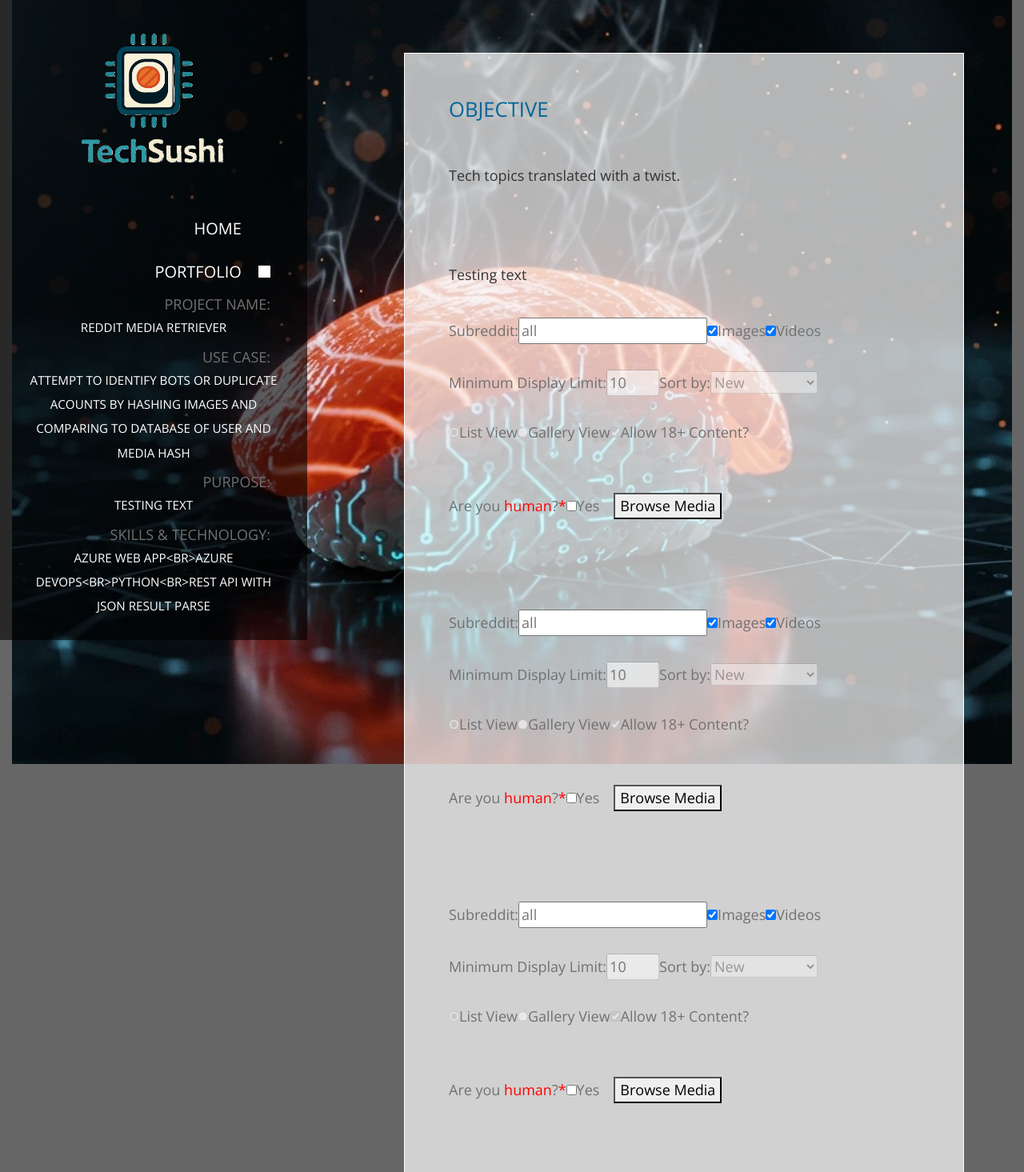
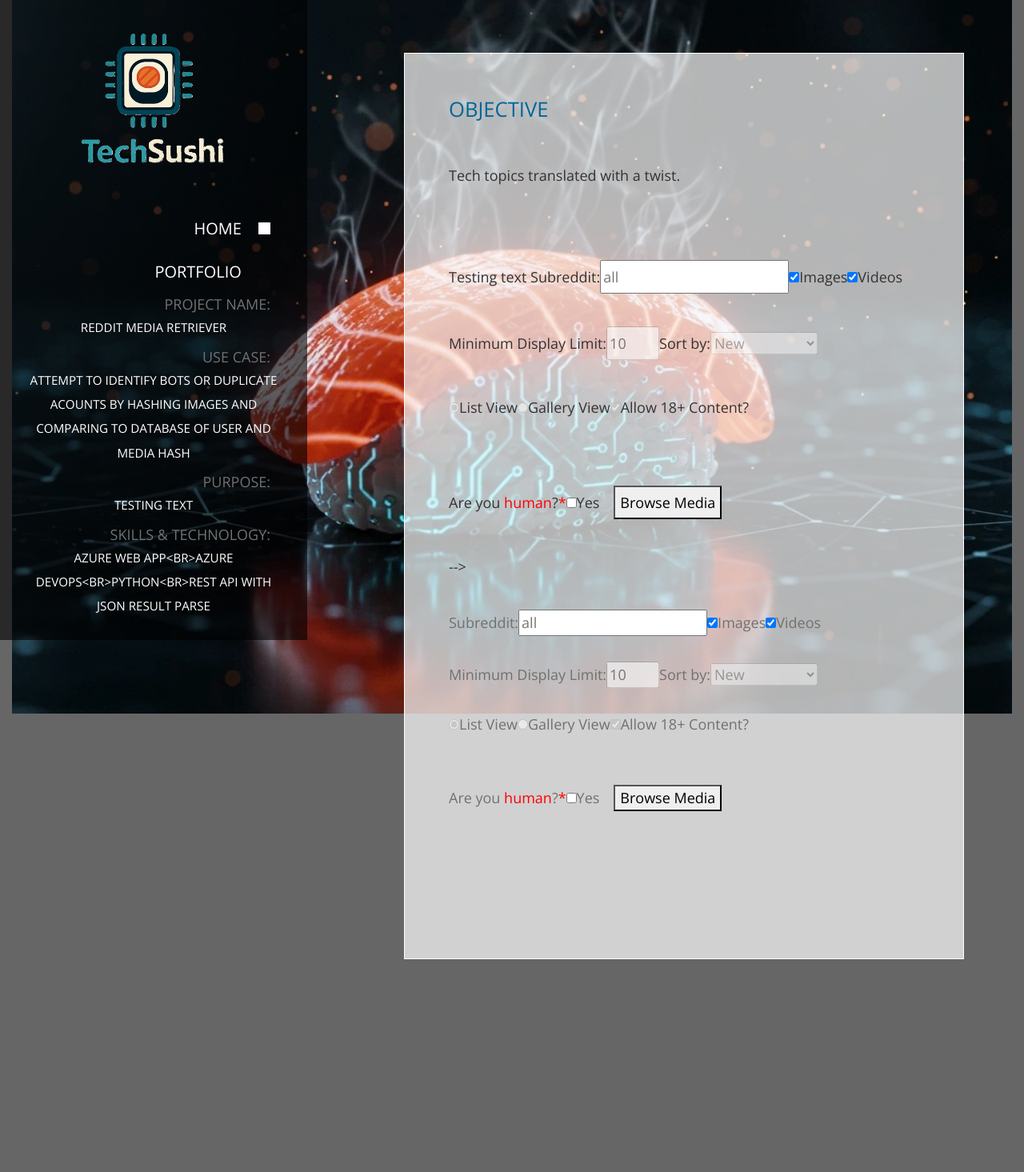
Before and after one commit to jdturbeau/repo-techsushi-portfolio-py, a Flask app: page /rmrwrap in a window 1280 px wide. Shown: the top 1465 px of the page at 80% size. After the commit the page ends 1199 px from the top, so only its background shows below. Run offline with Flask 3, Linux system fonts and the light colour scheme; some libraries are stand-ins or nearby versions.

Commit message:
Update proj_body.html

```diff
--- a/templates/proj_body.html
+++ b/templates/proj_body.html
@@ -13,12 +13,12 @@
                         <p class="mb-0 tm-color-gray">
                           <br><br>
                         {{ strProjOverview }}
-                                    <br><br>
-                                    {{ strProjBody | safe }}
+
+                                    <!-- option for escaping markup from parameter to template - safe (ensure not user input otherwise concern of XSS)
+                                    <!-- {{ strProjBody | safe }} -->
                                     <br><br>
                                     {{ strProjBody }}
                                     <br><br>
-                                    <form action="/rmrout" method="post"><!-- Form elements go here --><label for="subreddit">Subreddit: </label><input type="text" id="sub" name="subreddit" placeholder="all" autocomplete="off"><input type="checkbox" id="images" name="mediatype" value="images" checked><label for="images">Images</label><input type="checkbox" id="videos" name="mediatype" value="videos" checked><label for="videos">Videos</label><br><br><label for="count">Minimum Display Limit: </label><input type="number" id="limit" name="count" min="1" max="30" step="1" placeholder="10" autocomplete="off" disabled><label for="sort"> Sort by: </label><select id="sort" name="sort" disabled><option value="new" selected="true">New</option><option value="hot">Hot</option><option value="rising">Rising</option><option value="controversial">Controversial</option><option value="top">Top</option></select><br><br><input type="radio" id="list" name="view" value="list" checked disabled><label for="list">List View</label><input type="radio" id="gallery" name="view" value="gallery" disabled><label for="gallery">Gallery View</label><input type="checkbox" id="nsfw" name="nsfw" value="nsfw" checked disabled><label for="nsfw">Allow 18+ Content?</label><br><br><br>Are you <font color=red>human</font>?<font color=red>*</font><input type="checkbox" id="human" name="human" value="human" required><label for="human">Yes&emsp;</label><button type="submit">Browse Media</button></form><br><br>
                         </p>
                     </div>
                 </section>
```
